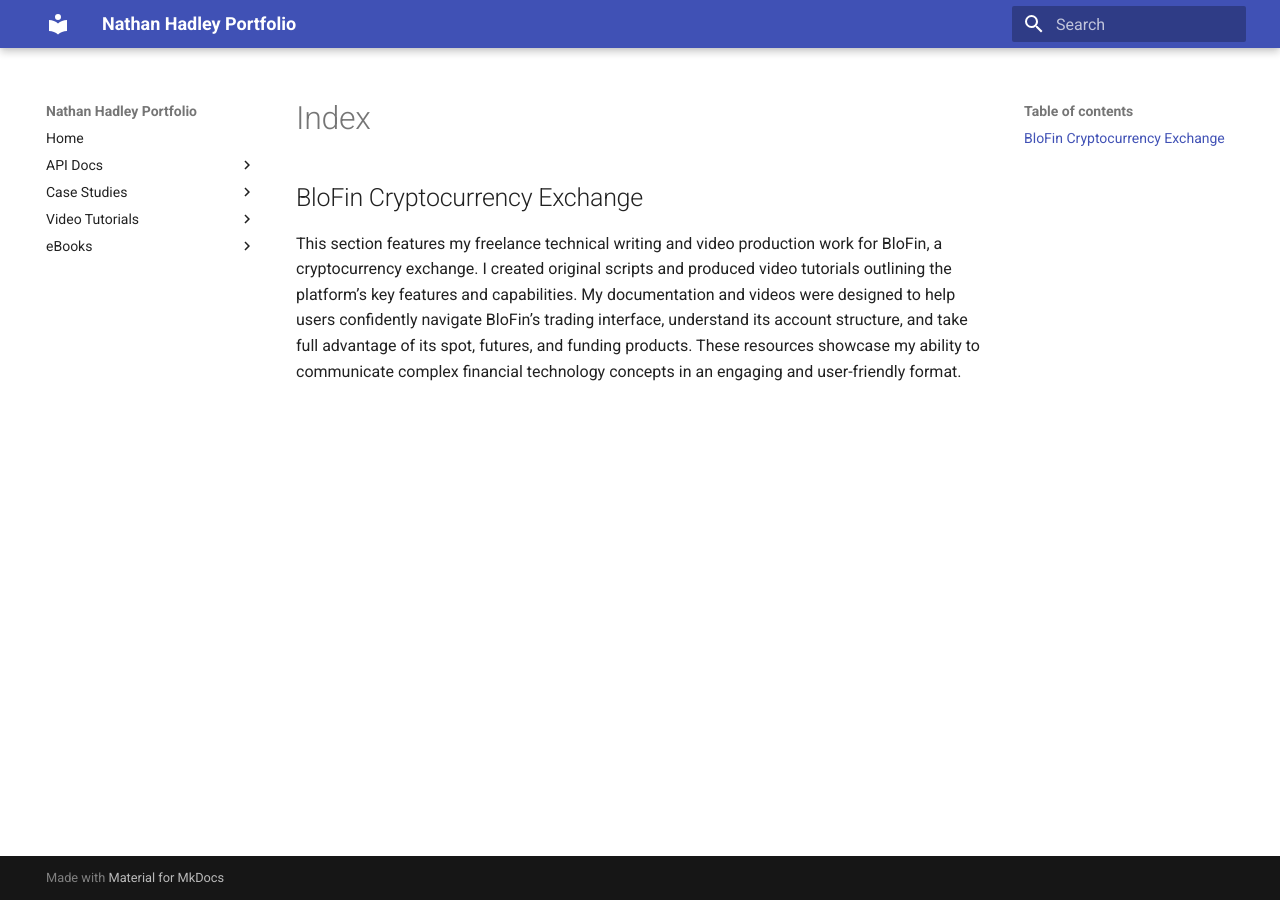
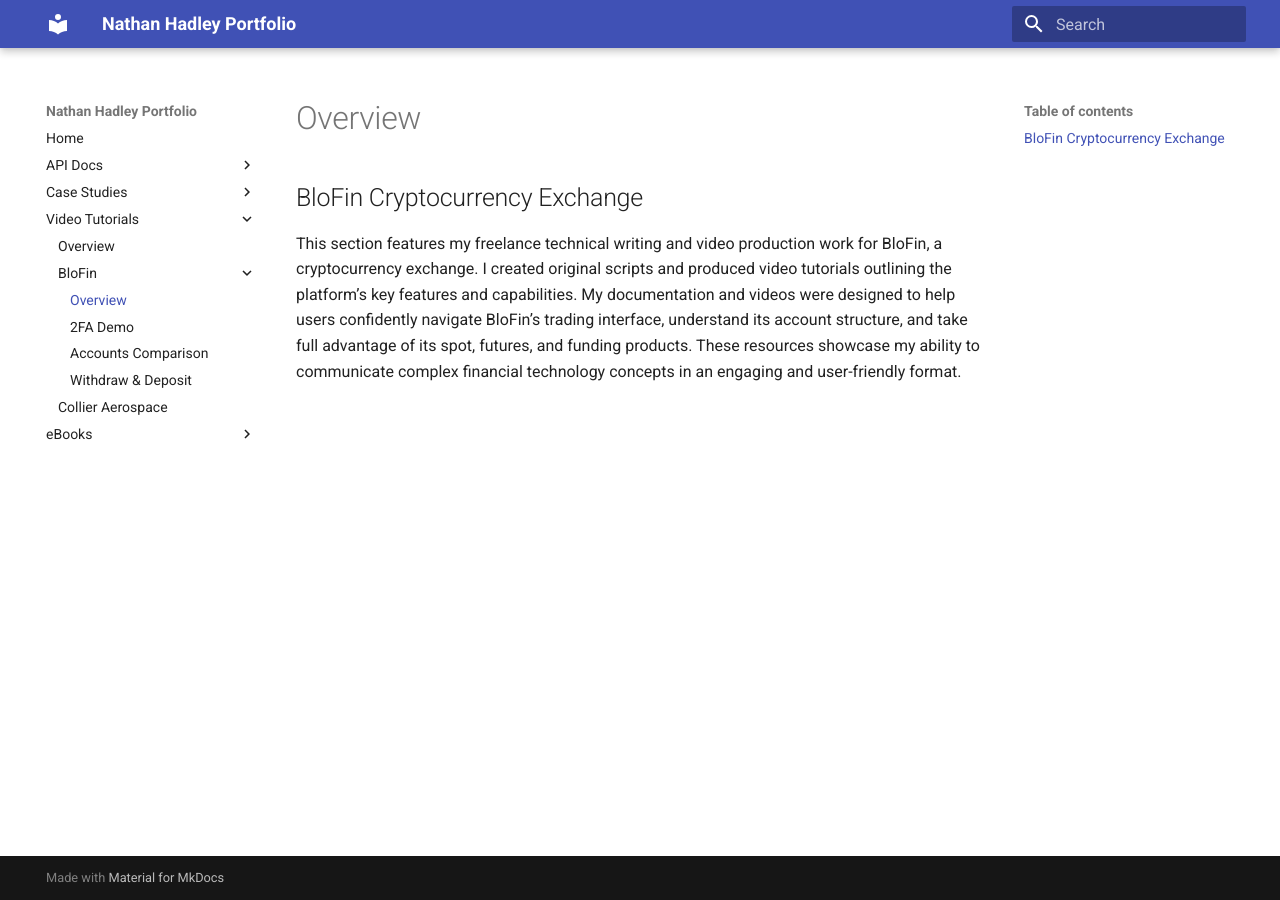
Before and after one commit to nathanhadleyportf/Portfolio, an MkDocs documentation site: the page built from docs/Video-Tutorials/BloFin/README.md, in a window 1280 px wide. Built offline with MkDocs 1.6.1 and Material for MkDocs 9.7.7, drawn with Linux system fonts in a browser that asks for light colours.

Commit message:
Update mkdocs.yml

```diff
--- a/mkdocs.yml
+++ b/mkdocs.yml
@@ -21,6 +21,11 @@
 
   - Video Tutorials:
       - Overview: Video-Tutorials/README.md
+      - BloFin:
+        - Overview: Video-Tutorials/BloFin/README.md
+        - 2FA Demo: Video-Tutorials/BloFin/2FA.mp4
+        - Accounts Comparison: Video-Tutorials/BloFin/Accounts Comparison.mp4
+        - Withdraw & Deposit: Video-Tutorials/BloFin/WithdrawDeposit.mp4
       - Collier Aerospace: Video-Tutorials/Collier_Aerospace.md
 
   - eBooks:
```
